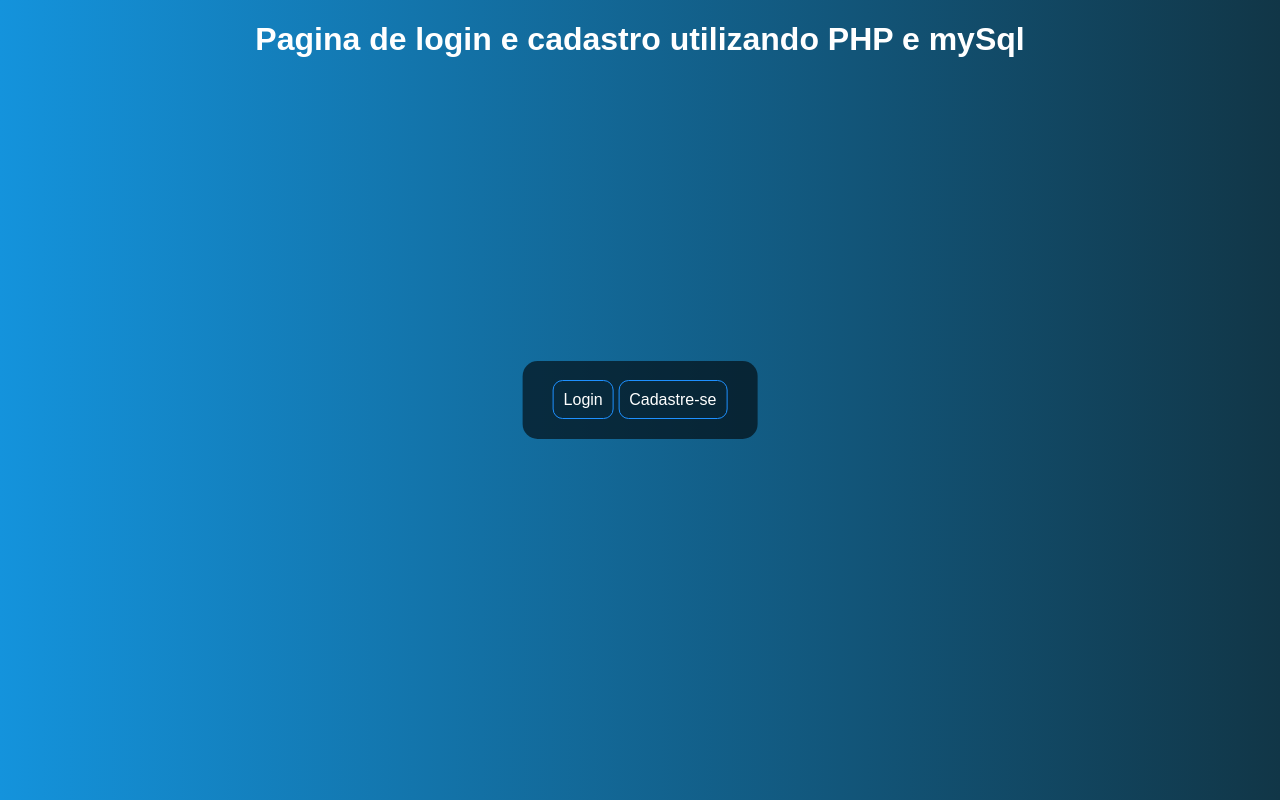
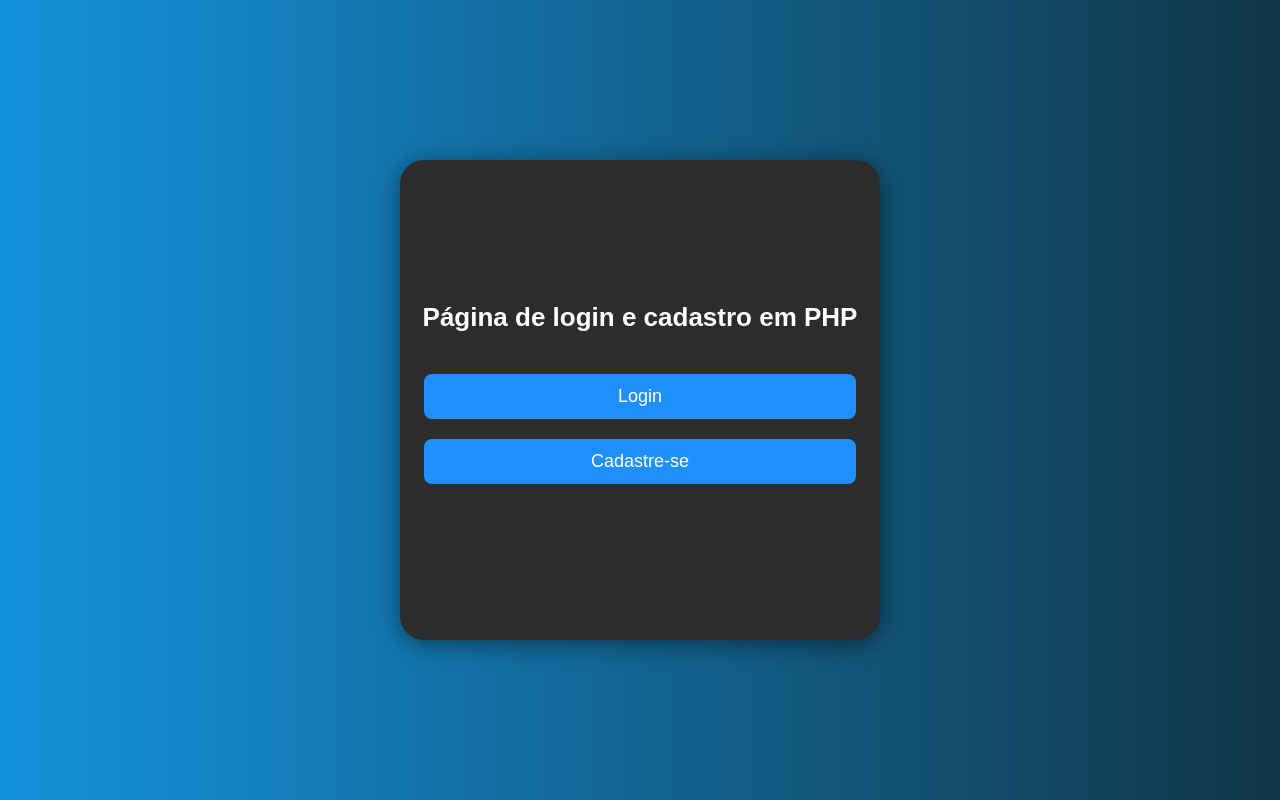
Before and after one commit to YuOliveira-dev/Sistema-em-PHP, a PHP site: page /home.php in a window 1280 px wide. Run offline with PHP 8.4, Linux system fonts and the light colour scheme.

Commit message:
Refatorando o sistema para uma melhor visualização além de alterações na lógica

```diff
--- a/home.php
+++ b/home.php
@@ -4,14 +4,16 @@
     <meta charset="UTF-8">
     <meta name="viewport" content="width=device-width, initial-scale=1.0">
     <title>Site</title>
-    <link rel="stylesheet" href="./styles/styles.css">
+    <link rel="stylesheet" href="./styles/index.css">
 </head>
 <body>
 
-    <h1>Pagina de login e cadastro utilizando PHP e mySql</h1>
-    <div class="box">
-        <a href="./home/login.php">Login</a>
-        <a href="./home/cadastro.php">Cadastre-se</a>
-    </div>
+   <section class="c-s-h">
+       <div class="c-b-h">
+           <h1 class="t-s-h">Página de login e cadastro em PHP</h1>
+           <a class="btn-login" href="./home/login.php">Login</a>
+           <a class="btn-sign" href="./home/cadastro.php">Cadastre-se</a>
+        </div>
+    </section>
 </body>
 </html>
--- a/home/cadastro.php
+++ b/home/cadastro.php
@@ -30,8 +30,8 @@
     <link rel="stylesheet" href="styles.css" />
   </head>
   <body>
-    <div id="back">
-        <a class="backButton" href=".././home.php">Voltar</a>
+    <div id="back-2">
+        <a class="backButton" href="./login.php">Voltar</a>
     </div>
     <main>
       <div class="box">
--- a/home/sair.php
+++ b/home/sair.php
@@ -1,5 +1,5 @@
 <?php
-    // Cria um caminho para o inicio e destrói todas as informações de login
+
     session_start();
     unset($_SESSION['email']);
     unset($_SESSION['senha']);
--- a/home/testeLogin.php
+++ b/home/testeLogin.php
@@ -1,13 +1,13 @@
 <?php
 session_start();
 if (isset($_POST ['submit']) && !empty($_POST['email']) && !empty($_POST['senha'])) {
-    // acessa
+
     include_once('./config.php');
         $email = $_POST['email'];
         $senha = $_POST['senha'];
 
 
-        // Manda pro banco de dados verificando se existe a senha e o e-mail no banco de dados
+
         $sql = "SELECT * FROM usuarios WHERE email = '$email' and senha = '$senha'";
 
         $result = $conexao->query($sql);
--- /dev/null
+++ b/styles/index.css
@@ -0,0 +1,64 @@
+body {
+  font-family: Helvetica, sans-serif;
+  background-image: linear-gradient(to right, rgb(20, 147, 220), rgb(17, 54, 71));
+  color: white;
+}
+.c-s-h{
+  font-family: Arial, Helvetica, sans-serif;
+  position: absolute;
+  top: 50%;
+  left: 50%;
+  transform: translate(-50%, -50%);
+  width: 480px;
+  height: 480px;
+  background-color:rgb(44, 44, 44) ;
+  border-radius: 24px;
+  box-shadow: 0px 4px 24px rgba(0, 0, 0, 0.466);
+}
+.c-b-h{
+  display: flex;
+  flex-direction: column;
+  align-items: center;
+  color: white;
+  gap: 20px ;
+  margin-top: 25%;
+
+}
+.btn-login{
+  width: 90%;
+  height: 100%;
+  background-color: dodgerblue;
+  font-size: 18px;
+  border-radius: 8px;
+  text-align: center;
+  align-items: center;
+  padding: 12px 0px;
+  text-decoration: none;
+  color: white;
+}
+
+.btn-sign{
+   width: 90%;
+  height: 100%;
+  background-color: dodgerblue;
+  font-size: 18px;
+  border-radius: 8px;
+  text-align: center;
+  align-items: center;
+  padding: 12px 0px;
+  text-decoration: none;
+  color: white;
+}
+
+.btn-login:hover {
+  background-color: rgb(1, 86, 172);
+  transition: 0.5s;
+}
+.btn-sign:hover {
+  background-color: rgb(1, 86, 172);
+  transition: 0.5s;
+}
+
+.t-s-h{
+  font-size: 26px;
+}
--- a/styles/styles.css
+++ /dev/null
@@ -1,40 +0,0 @@
-body {
-  font-family: Arial, Helvetica, sans-serif;
-  background-image: linear-gradient(
-    to right,
-    rgb(20, 147, 220),
-    rgb(17, 54, 71)
-  );
-  color: white;
-  text-align: center;
-}
-
-.box {
-  position: absolute;
-  top: 50%;
-  left: 50%;
-  transform: translate(-50%, -50%);
-  background-color: rgba(0, 0, 0, 0.6);
-  padding: 30px;
-  border-radius: 15px;
-}
-
-a {
-  text-decoration: none;
-  color: white;
-  border: 1px solid dodgerblue;
-  padding: 10px;
-  border-radius: 10px;
-}
-a:hover {
-  background-color: dodgerblue;
-}
-
-.back .backButton {
-  display: flex;
-  flex-direction: start;
-
-  width: 42px;
-  padding: 11px;
-  background-color: rgb(1, 103, 255);
-}
--- a/teste.php
+++ /dev/null
@@ -1,4 +0,0 @@
-<?php
-    echo "Ola coisa ruim"
-
-?>
```
Also changed, not shown: home/config.php (+0 -8 lines), home/styles.css (+37 -130 lines), README.md (deleted).
